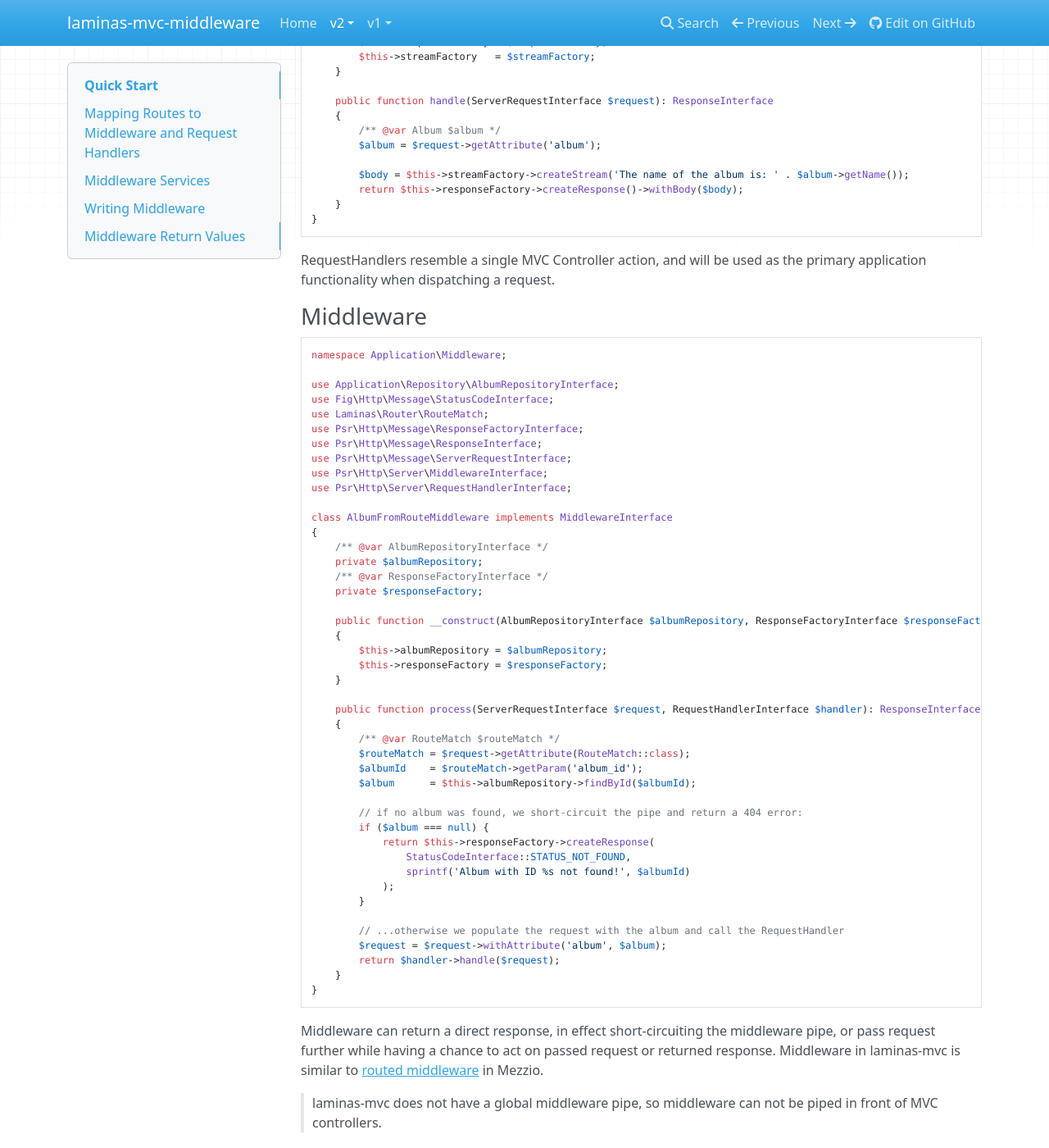
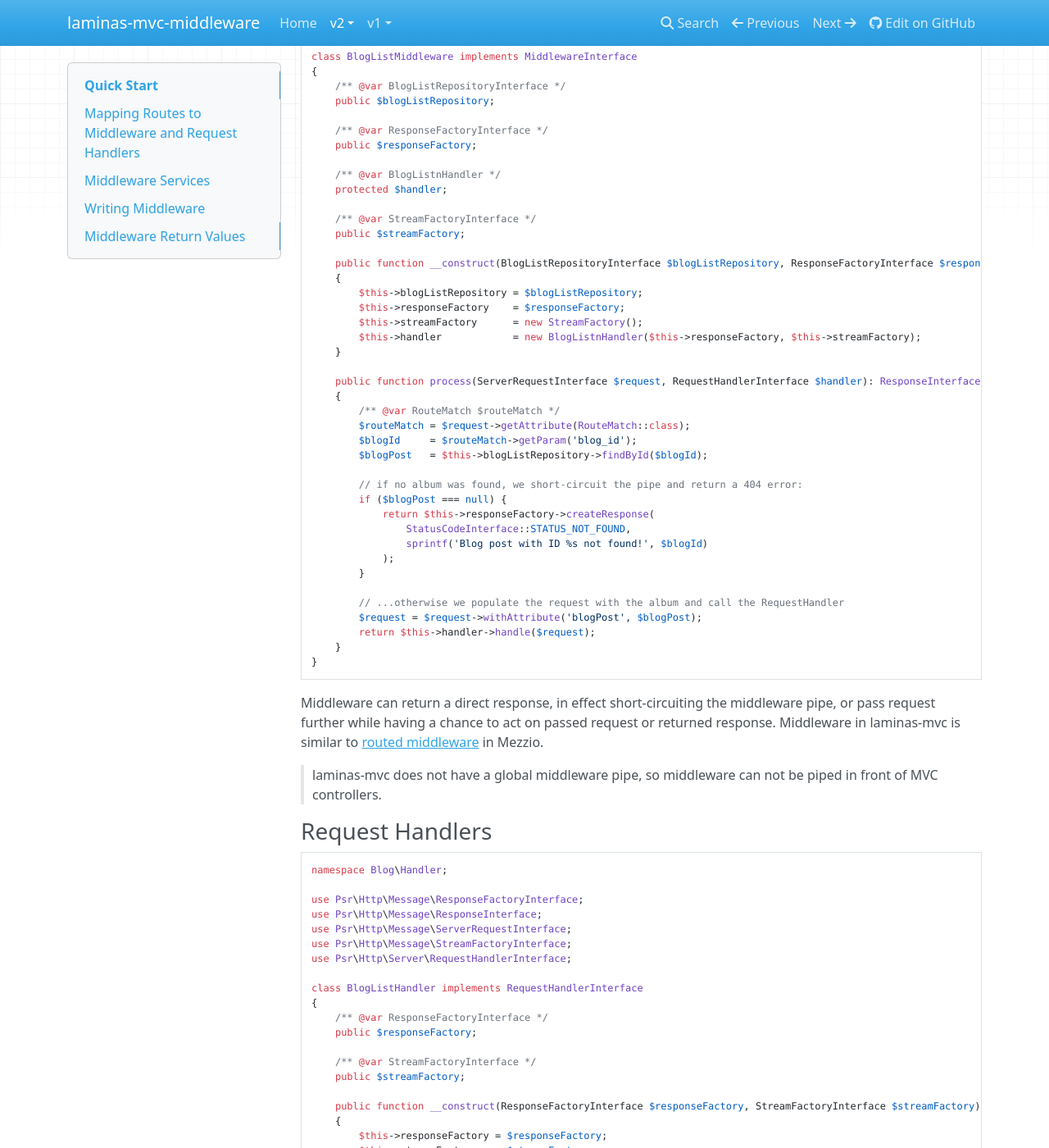
Before and after one commit to laminas/laminas-mvc-middleware, an MkDocs documentation site: the page built from docs/book/v2/quick-start.md, in a window 1280 px wide and 1400 px high, scrolled down 1831 px. Shown: the whole window at 82% size. Built offline with MkDocs 1.6.1, drawn with Linux system fonts in a browser that asks for light colours; nearby versions of some CDN libraries; some of the changed text lies outside the part shown.

Commit message:
Improve quick start manual, based https://discourse.laminas.dev/t/middleware-with-id-could-not-be-found-in-container/2730

````diff
--- a/docs/book/v2/quick-start.md
+++ b/docs/book/v2/quick-start.md
@@ -10,20 +10,25 @@ For example, to register an `AlbumListHandler` located in the `module/Applicatio
 your `Application` module, add the following route to `module/Application/config/module.config.php`:
 
 ```php
-use Application\Handler\AlbumListHandler;
+use Application\Handler\BlogListHandler;
 use Laminas\Mvc\Middleware\PipeSpec;
 use Laminas\Router\Http\Literal;
 
 return [
+    'service_manager' => [
+        'factories' => [
+            Middleware\BlogListMiddleware::class => Factory\BlogListMiddlewareFactory::class,
+        ],
+    ],
     'router' => [
         'routes' => [
-            'album-list' => [
+            'blog-list' => [
                 'type' => Literal::class,
                 'options' => [
-                    'route' => '/albums',
+                    'route' => '/blog',
                     'defaults' => [
                         'controller' => PipeSpec::class,
-                        'middleware' => AlbumListHandler::class,
+                        'middleware' => Middleware\BlogListMiddleware::class,
                     ],
                 ],
             ],
@@ -66,90 +71,63 @@ A _RequestHandler_ is a class that receives a request and returns a response, wi
 For more in-depth documentation visit the documentation for [Mezzio](https://docs.mezzio.dev/mezzio/v3/getting-started/features/)
 and [Stratigility](https://docs.laminas.dev/laminas-stratigility/v3/intro/) or the [PSR-15 specification](https://www.php-fig.org/psr/psr-15/).
 
-### Request Handlers
+### Middleware
 
 ```php
-namespace Application\Handler;
+namespace Blog\Middleware;
 
-use Application\Entity\Album;
+use Blog\Repository\BlogListRepositoryInterface;
+use Blog\Handler\BlogListnHandler;
+use Fig\Http\Message\StatusCodeInterface;
+use Laminas\Diactoros\StreamFactory;
+use Laminas\Router\RouteMatch;
 use Psr\Http\Message\ResponseFactoryInterface;
 use Psr\Http\Message\ResponseInterface;
 use Psr\Http\Message\ServerRequestInterface;
 use Psr\Http\Message\StreamFactoryInterface;
-use Psr\Http\Server\RequestHandlerInterface;
-
-class AlbumDetailMiddleware implements RequestHandlerInterface
-{
-    /** @var ResponseFactoryInterface */
-    private $responseFactory;
-    /** @var StreamFactoryInterface */
-    private $streamFactory;
-
-    public function __construct(ResponseFactoryInterface $responseFactory, StreamFactoryInterface $streamFactory)
-    {
-        $this->responseFactory = $responseFactory;
-        $this->streamFactory   = $streamFactory;
-    }
-
-    public function handle(ServerRequestInterface $request): ResponseInterface
-    {
-        /** @var Album $album */
-        $album = $request->getAttribute('album');
-
-        $body = $this->streamFactory->createStream('The name of the album is: ' . $album->getName());
-        return $this->responseFactory->createResponse()->withBody($body);
-    }
-}
-```
-
-RequestHandlers resemble a single MVC Controller action, and will be used as the primary application functionality when
-dispatching a request.
-
-### Middleware
-
-```php
-namespace Application\Middleware;
-
-use Application\Repository\AlbumRepositoryInterface;
-use Fig\Http\Message\StatusCodeInterface;
-use Laminas\Router\RouteMatch;
-use Psr\Http\Message\ResponseFactoryInterface;
-use Psr\Http\Message\ResponseInterface;
-use Psr\Http\Message\ServerRequestInterface;
 use Psr\Http\Server\MiddlewareInterface;
 use Psr\Http\Server\RequestHandlerInterface;
 
-class AlbumFromRouteMiddleware implements MiddlewareInterface
+class BlogListMiddleware implements MiddlewareInterface
 {
-    /** @var AlbumRepositoryInterface */
-    private $albumRepository;
+    /** @var BlogListRepositoryInterface */
+    public $blogListRepository;
+
     /** @var ResponseFactoryInterface */
-    private $responseFactory;
+    public $responseFactory;
 
-    public function __construct(AlbumRepositoryInterface $albumRepository, ResponseFactoryInterface $responseFactory)
+    /** @var BlogListnHandler */
+    protected $handler;
+
+    /** @var StreamFactoryInterface */
+    public $streamFactory;
+
+    public function __construct(BlogListRepositoryInterface $blogListRepository, ResponseFactoryInterface $responseFactory)
     {
-        $this->albumRepository = $albumRepository;
-        $this->responseFactory = $responseFactory;
+        $this->blogListRepository = $blogListRepository;
+        $this->responseFactory    = $responseFactory;
+        $this->streamFactory      = new StreamFactory();
+        $this->handler            = new BlogListnHandler($this->responseFactory, $this->streamFactory);
     }
 
     public function process(ServerRequestInterface $request, RequestHandlerInterface $handler): ResponseInterface
     {
         /** @var RouteMatch $routeMatch */
         $routeMatch = $request->getAttribute(RouteMatch::class);
-        $albumId    = $routeMatch->getParam('album_id');
-        $album      = $this->albumRepository->findById($albumId);
+        $blogId     = $routeMatch->getParam('blog_id');
+        $blogPost   = $this->blogListRepository->findById($blogId);
 
         // if no album was found, we short-circuit the pipe and return a 404 error:
-        if ($album === null) {
+        if ($blogPost === null) {
             return $this->responseFactory->createResponse(
                 StatusCodeInterface::STATUS_NOT_FOUND,
-                sprintf('Album with ID %s not found!', $albumId)
+                sprintf('Blog post with ID %s not found!', $blogId)
             );
         }
 
         // ...otherwise we populate the request with the album and call the RequestHandler
-        $request = $request->withAttribute('album', $album);
-        return $handler->handle($request);
+        $request = $request->withAttribute('blogPost', $blogPost);
+        return $this->handler->handle($request);
     }
 }
 ```
@@ -160,6 +138,44 @@ Middleware in laminas-mvc is similar to [routed middleware](https://docs.mezzio.
 in Mezzio.
 > laminas-mvc does not have a global middleware pipe, so middleware can not be piped in front of MVC controllers.
 
+### Request Handlers
+
+```php
+namespace Blog\Handler;
+
+use Psr\Http\Message\ResponseFactoryInterface;
+use Psr\Http\Message\ResponseInterface;
+use Psr\Http\Message\ServerRequestInterface;
+use Psr\Http\Message\StreamFactoryInterface;
+use Psr\Http\Server\RequestHandlerInterface;
+
+class BlogListHandler implements RequestHandlerInterface
+{
+    /** @var ResponseFactoryInterface */
+    public $responseFactory;
+
+    /** @var StreamFactoryInterface */
+    public $streamFactory;
+
+    public function __construct(ResponseFactoryInterface $responseFactory, StreamFactoryInterface $streamFactory)
+    {
+        $this->responseFactory = $responseFactory;
+        $this->streamFactory   = $streamFactory;
+    }
+
+    public function handle(ServerRequestInterface $request): ResponseInterface
+    {
+        $blogPost = $request->getAttribute('blogPost');
+
+        $body = $this->streamFactory->createStream('The name of the blog post title is: ' . $blogPost->getTitle());
+        return $this->responseFactory->createResponse()->withBody($body);
+    }
+}
+```
+
+RequestHandlers resemble a single MVC Controller action, and will be used as the primary application functionality when
+dispatching a request.
+
 ## Middleware Return Values
 
 As middleware returns a PSR-7 response (`Psr\Http\Message\ResponseInterface`) it is converted back to a
````
